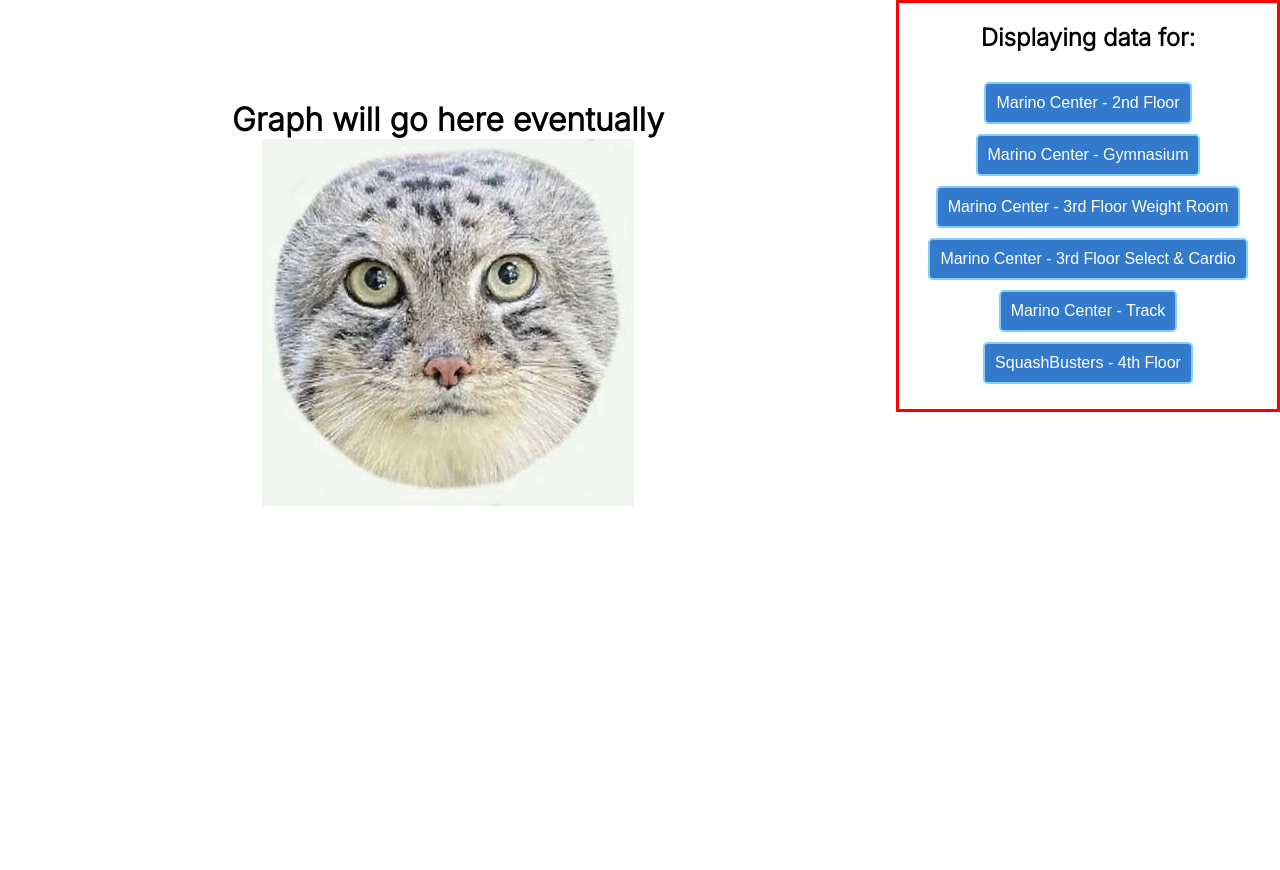
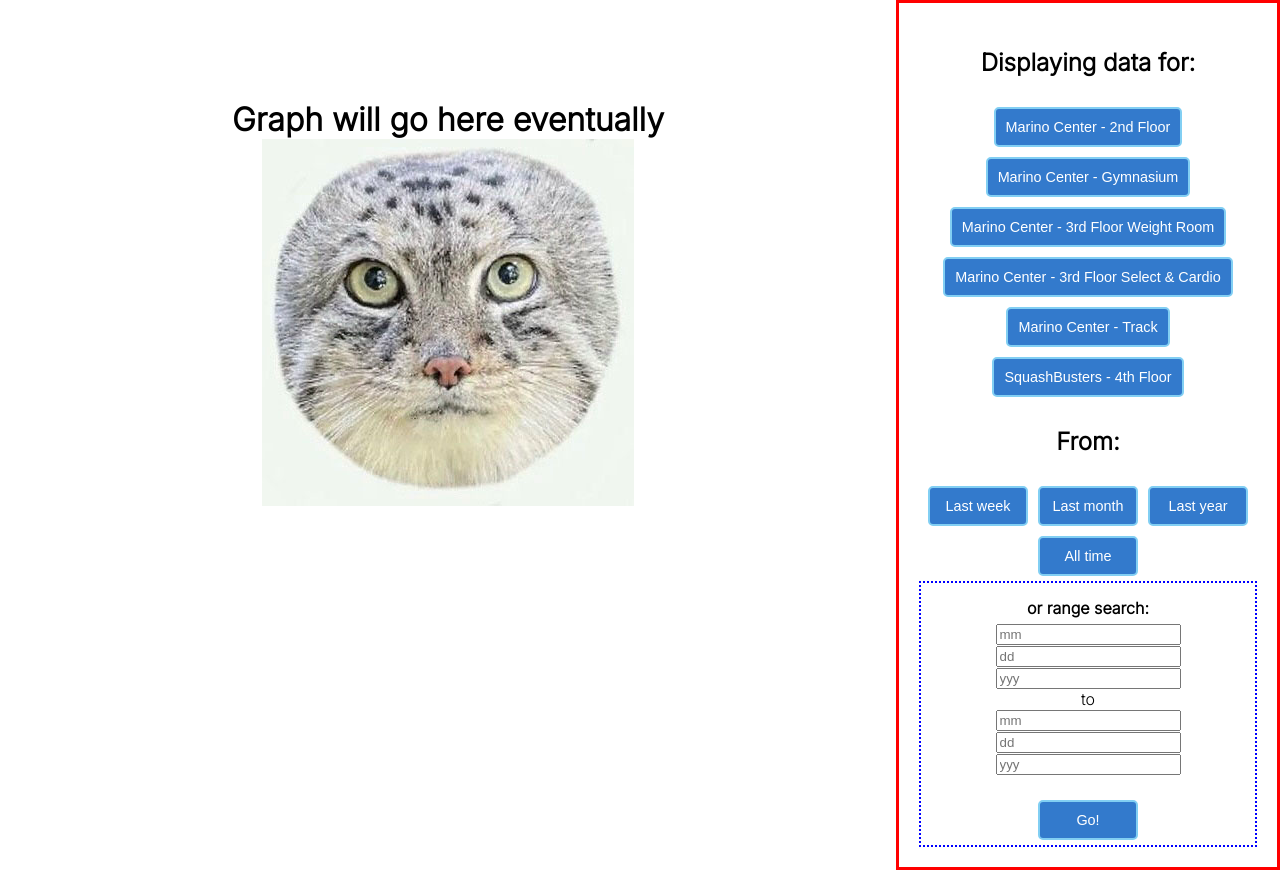
Before and after one commit to huang0h/log-gym-counts, a React (Create React App) app in the folder workout2little-app/: page / in a window 1280 px wide. Before the commit the page ends 800 px from the top, so only its background shows below. Built offline with nearby package versions, Linux system fonts and the light colour scheme.

Commit message:
save all current work before i inevitibly mess everything up

```diff
--- /dev/null
+++ b/package.json
@@ -0,0 +1,6 @@
+{
+  "dependencies": {
+    "luxon": "^2.3.1",
+    "mysql": "^2.18.1"
+  }
+}
--- a/workout2little-app/src/App.css
+++ b/workout2little-app/src/App.css
@@ -54,14 +54,16 @@
 	padding: 20px;
 }
 
+.form > h2 {
+	margin: 25px 0px;
+}
+
 .input-grid {
 	display: flex;
 	flex-wrap: wrap;
 	flex-direction: row;
 	align-items: center;
 	justify-content: center;
-
-	margin-top: 25px;
 }
 
 .input-button {
@@ -69,7 +71,7 @@
 	border: 2px solid var(--button-bg-hover);
 	border-radius: 5px;
 
-	font-size: 1em;
+	font-size: .9em;
 	color: rgb(255, 255, 255);
 
 	min-width: 100px;
@@ -91,3 +93,17 @@
 button.selected:hover {
 	animation: none;
 }
+
+.range-search {
+	text-align: center;
+	border: 2px dotted blue;
+}
+
+.range-search > h4 {
+	margin-top: 15px;
+	margin-bottom: 5px;;
+}
+
+.range-search-input {
+	margin: 10px;
+}
--- a/workout2little-app/src/App.js
+++ b/workout2little-app/src/App.js
@@ -2,13 +2,55 @@
 import Graph from "./components/Graph"
 import Form from "./components/Form"
 
+import {useState, useEffect} from "react"
+import {locationsArr, timesArr, processDates} from "./external"
+
 function App() {
-  return (
-    <div className="App">
-      <Graph />
-      <Form />
-    </div>
-  );
+	// states to manage the location, time range BUTTONS
+	// determine which are on/off
+	const [locations, setLocations] = useState(locationsArr)
+	const [timeRanges, setTimeRanges] = useState(timesArr)
+	// state to determine the range within which to
+	// obtain data from
+	// state will be an array of two objects, both of which contain
+	// a month, day, and year field - first is start, second is end
+	const [searchRange, setSearchRange] = useState([{}, {}])
+
+	// function to toggle which location is currently selected
+	function toggleSelectedLocation(event) {
+		const newLocations = []
+		locations.forEach(location => {
+			newLocations.push({
+				...location,
+				isSelected: event.target.name === location.location
+			})
+		})
+		setLocations(newLocations)
+	}
+
+	// function to toggle which time range is currently selected
+	function toggleSelectedRange(event) {
+		const newRanges = []
+		timeRanges.forEach(range => {
+			newRanges.push({
+				...range,
+				isSelected: event.target.name === range.range
+			})
+		})
+		setTimeRanges(newRanges)
+	}
+
+	return (
+		<div className="App">
+			<Graph />
+			<Form
+			toggleSelectedLocation = {toggleSelectedLocation}
+			toggleSelectedRange = {toggleSelectedRange}
+			locations = {locations}
+			timeRanges = {timeRanges}
+			passSearchRange = {setSearchRange} />
+		</div>
+	);
 }
 
 export default App;
--- /dev/null
+++ b/workout2little-app/src/components/DateSearch.js
@@ -0,0 +1,32 @@
+import { useState } from "react"
+
+const DateSearch = (props) => {
+
+    const [rangeDate, setRangeDate] = useState({
+        month: "",
+        day: "",
+        year: ""
+    })
+
+    function handleDSChange(event) {
+        const newRange = {
+            ...rangeDate,
+            [event.target.name]: event.target.value
+        }
+        console.log(newRange)
+        setRangeDate(newRange)
+    }
+
+    return (
+        <div className = "datesearch">
+            <input className = "datesearch-inp" onChange = {handleDSChange} value = {rangeDate.month}
+            type = "text" name = "month" placeholder = "mm" />
+            <input className = "datesearch-inp" onChange = {handleDSChange} value = {rangeDate.day}
+            type = "text" name = "day" placeholder = "dd" />
+            <input className = "datesearch-inp" onChange = {handleDSChange} value = {rangeDate.year}
+            type = "text" name = "year" placeholder = "yyy" />
+        </div>
+    )
+}
+
+export default DateSearch
--- a/workout2little-app/src/components/Form.js
+++ b/workout2little-app/src/components/Form.js
@@ -1,76 +1,89 @@
-import {useState} from "react"
-import LocationButton from "./LocationButton"
+import { useState, useEffect } from "react"
+import InputButton from "./InputButton"
+import DateSearch from "./DateSearch"
+import {processDates} from "../external"
 
 const Form = (props) => {
-    const [locations, setLocations] = useState(locationsArr)
 
-    /*
-        function to toggle which location is currently selected
-    */
-    function toggleSelected(event) {
-        const newLocations = []
-        locations.forEach(location => {
-            console.log(event.target.name, location)
-            newLocations.push({
-                ...location,
-                isSelected: event.target.name === location.location
-            })
-        })
-        console.log(newLocations)
-        setLocations(newLocations)
+    const {
+        toggleSelectedLocation,
+        toggleSelectedRange,
+        locations,
+        timeRanges,
+        passSearchRange
+    } = props
+
+    const [selfFormData, setSelfFormData] = useState([
+        {
+            month: "",
+            day: "",
+            year: "",
+        },
+        {
+            month: "",
+            day: "",
+            year: "",
+        }
+    ])
+
+    function submitRange(event) {
+        event.preventDefault()
+        console.log(selfFormData)
+    }
+
+    function handleChange(event) {
+        const newFormData = [...selfFormData]
+        newFormData[event.target.id] = event.target.value
+        console.log(newFormData)
+        setSelfFormData(newFormData)
     }
 
     return (
-        <div className = "form">
+        <div className="form">
             <h2>
                 Displaying data for:
             </h2>
-            <div className = "input-grid input-buttons">
+            <div className="input-grid input-buttons">
                 {locations.map((location) => {
                     return (
-                        <LocationButton key={location.id}
-                        name={location.location}
-                        isSelected={location.isSelected}
-                        toggle = {toggleSelected}
+                        <InputButton key={location.id}
+                            name={location.location}
+                            isSelected={location.isSelected}
+                            toggle={toggleSelectedLocation}
                         />
-                    )
-                })}
+                )})}
             </div>
+            <h2>
+                From:
+            </h2>
+            <div className="input-grid input-buttons">
+                {timeRanges.map((range) => {
+                    return (
+                        <InputButton key={range.id}
+                            name={range.range}
+                            isSelected={range.isSelected}
+                            toggle={toggleSelectedRange}
+                        />
+                )})}
+            </div>
+            <form className = "range-search" onSubmit = {submitRange}>
+                <h4>
+                    or range search:
+                </h4>
+                <DateSearch value = {selfFormData[0]} name = "range-search-start"/>
+                {/* <input id = {0} className = "range-search-input" name = "range-search-start"
+                    placeholder = "mm/dd/yyyy" value = {selfFormData[0]} onChange = {handleChange}/> */}
+                to
+                <DateSearch value = {selfFormData[1]} name = "range-search-end"/>
+                {/* <input id = {1} className = "range-search-input" name = "range-search-end"
+                    placeholder = "mm/dd/yyyy" value = {selfFormData[1]} onChange = {handleChange} /> */}
+                <br />
+                <button className = "input-button">
+                    Go!
+                </button>
+            </form>
         </div>
     )
 }
 
-const locationsArr = [
-    {
-        id: 0,
-        location: "Marino Center - 2nd Floor",
-        isSelected: false
-    },
-    {
-        id: 1,
-        location: "Marino Center - Gymnasium",
-        isSelected: false
-    },
-    {
-        id: 2,
-        location: "Marino Center - 3rd Floor Weight Room",
-        isSelected: false
-    },
-    {
-        id: 3,
-        location: "Marino Center - 3rd Floor Select & Cardio",
-        isSelected: false
-    },
-    {
-        id: 4,
-        location: "Marino Center - Track",
-        isSelected: false
-    },
-    {
-        id: 5,
-        location: "SquashBusters - 4th Floor",
-        isSelected: false
-    }
-]
-
 export default Form;
--- a/workout2little-app/src/components/LocationButton.js
+++ b/workout2little-app/src/components/InputButton.js
@@ -1,6 +1,6 @@
 import React from "react"
 
-const LocationButton = (props) => {
+const InputButton = (props) => {
     const {name, isSelected, toggle} = props
 
     return (
@@ -14,4 +14,4 @@
     )
 }
 
-export default LocationButton
+export default InputButton
--- /dev/null
+++ b/workout2little-app/src/external.js
@@ -0,0 +1,62 @@
+// converts a given form input into a valid date
+// EXACTLY of the form mm/dd/yyyy
+
+export function processDates(str) {
+    console.log("hi")
+}
+
+export const locationsArr = [
+    {
+        id: 0,
+        location: "Marino Center - 2nd Floor",
+        isSelected: false
+    },
+    {
+        id: 1,
+        location: "Marino Center - Gymnasium",
+        isSelected: false
+    },
+    {
+        id: 2,
+        location: "Marino Center - 3rd Floor Weight Room",
+        isSelected: false
+    },
+    {
+        id: 3,
+        location: "Marino Center - 3rd Floor Select & Cardio",
+        isSelected: false
+    },
+    {
+        id: 4,
+        location: "Marino Center - Track",
+        isSelected: false
+    },
+    {
+        id: 5,
+        location: "SquashBusters - 4th Floor",
+        isSelected: false
+    }
+]
+
+export const timesArr = [
+    {
+        id: 0,
+        range: "Last week",
+        isSelected: false
+    },
+    {
+        id: 1,
+        range: "Last month",
+        isSelected: false
+    },
+    {
+        id: 2,
+        range: "Last year",
+        isSelected: false
+    },
+    {
+        id: 3,
+        range: "All time",
+        isSelected: false
+    }
+]
```
Also changed, not shown: workout2little-app/public/index.html (+38 -0 lines), 1 other file (tests, documents, lock files or other folders).
